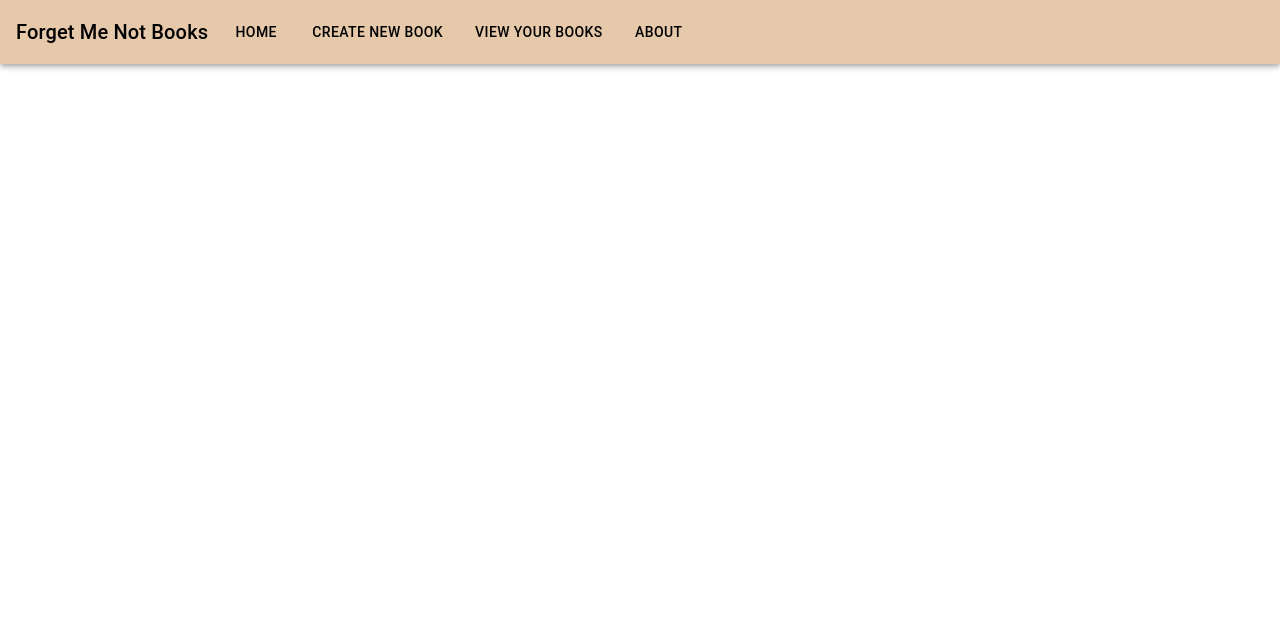
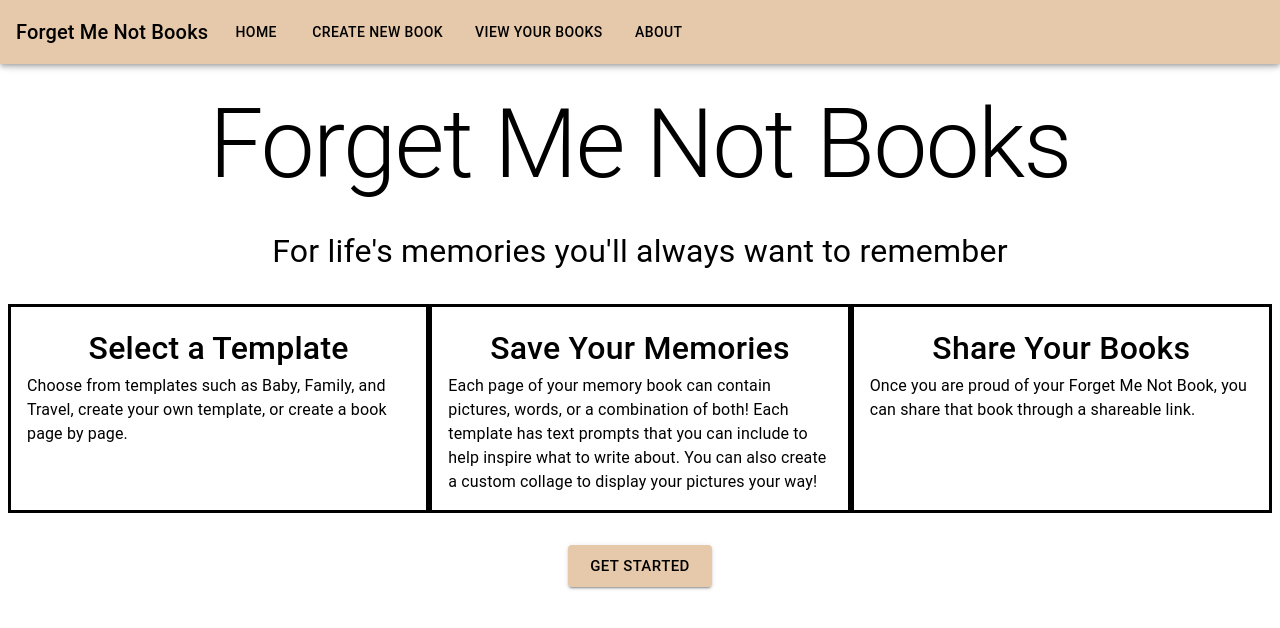
Before and after one commit to brent-watkins/forget-me-not-books, a React (Vite) app: page / in a window 1280 px wide. Shown: the top 628 px of the page. Built offline with nearby package versions, Linux system fonts and the light colour scheme.

Commit message:
feature: Created basic Home page

```diff
--- a/src/pages/Home.jsx
+++ b/src/pages/Home.jsx
@@ -1,5 +1,118 @@
 import React from "react";
 
+import Button from "@mui/material/Button";
+import Grid from "@mui/material/Grid";
+import Typography from "@mui/material/Typography";
+
 export default function Home() {
-  return <></>;
+  return (
+    <Grid
+      alignItems="center"
+      container
+      direction="column"
+      justifyContent="center"
+      spacing={4}
+    >
+      <Grid item>
+        <Typography
+          fontSize={{ xs: "2rem", sm: "4rem", md: "6rem" }}
+          variant="h1"
+        >
+          Forget Me Not Books
+        </Typography>
+      </Grid>
+      <Grid item>
+        <Typography fontSize={{ xs: "1rem", sm: "2rem" }} variant="h4">
+          For life&apos;s memories you&apos;ll always want to remember
+        </Typography>
+      </Grid>
+      <Grid
+        alignItems={{ xs: "center", sm: "stretch" }}
+        container
+        direction={{ xs: "column", sm: "row" }}
+        item
+        justifyContent="center"
+      >
+        <Grid
+          border="solid black"
+          container
+          direction="column"
+          item
+          p={2}
+          xs={4}
+        >
+          <Grid item>
+            <Typography
+              fontSize={{ xs: "1.5rem", sm: "2rem" }}
+              textAlign="center"
+              variant="h6"
+            >
+              Select a Template
+            </Typography>
+          </Grid>
+          <Grid item>
+            <Typography>
+              Choose from templates such as Baby, Family, and Travel, create
+              your own template, or create a book page by page.
+            </Typography>
+          </Grid>
+        </Grid>
+        <Grid
+          border="solid black"
+          container
+          direction="column"
+          item
+          p={2}
+          xs={4}
+        >
+          <Grid item>
+            <Typography
+              fontSize={{ xs: "1.5rem", sm: "2rem" }}
+              textAlign="center"
+              variant="h6"
+            >
+              Save Your Memories
+            </Typography>
+          </Grid>
+          <Grid item>
+            <Typography>
+              Each page of your memory book can contain pictures, words, or a
+              combination of both! Each template has text prompts that you can
+              include to help inspire what to write about. You can also create a
+              custom collage to display your pictures your way!
+            </Typography>
+          </Grid>
+        </Grid>
+        <Grid
+          border="solid black"
+          container
+          direction="column"
+          item
+          p={2}
+          xs={4}
+        >
+          <Grid item>
+            <Typography
+              fontSize={{ xs: "1.5rem", sm: "2rem" }}
+              textAlign="center"
+              variant="h6"
+            >
+              Share Your Books
+            </Typography>
+          </Grid>
+          <Grid item>
+            <Typography>
+              Once you are proud of your Forget Me Not Book, you can share that
+              book through a shareable link.
+            </Typography>
+          </Grid>
+        </Grid>
+      </Grid>
+      <Grid item>
+        <Button color="primary" href="/create" size="large" variant="contained">
+          Get Started
+        </Button>
+      </Grid>
+    </Grid>
+  );
 }
```
